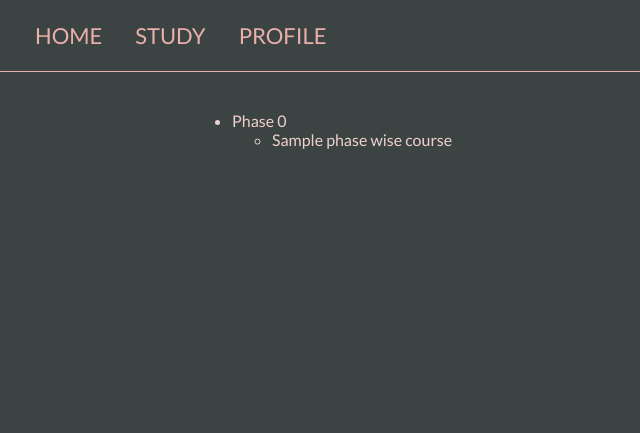
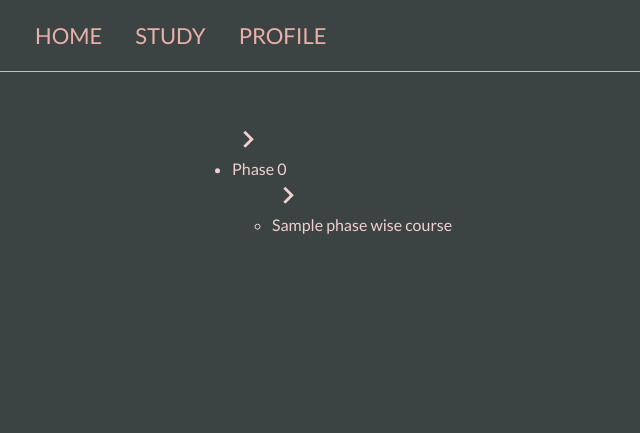
Before and after one commit to AyaCh21/Student-Hub-Website, a Symfony app: template templates/study.html.twig in a window 1280 px wide. Shown: the top 433 px of the page, without its empty margins (0-640 px from the left). Run offline with Twig, Linux system fonts and the light colour scheme; the template is opened without the code that fills it: most values are stand-ins (such as "Sample title", 1, 10 or a date in 2020); some libraries are stand-ins or nearby versions.

Commit message:
added icons to the study page

```diff
--- a/templates/study.html.twig
+++ b/templates/study.html.twig
@@ -19,9 +19,15 @@
     {% else %}
         <ul>
             {% for phase,courses in phaseWiseCourses %}
-                    <li>Phase {{ phase }}</li>
+                <svg class="phase-icon" xmlns="http://www.w3.org/2000/svg" height="34" fill="#efd0ce" viewBox="0 -960 960 960" width="34">
+                    <path d="M504-480 320-664l56-56 240 240-240 240-56-56 184-184Z"></path>
+                </svg>
+                <li>Phase {{ phase }}</li>
                 <ul>
                     {% for course in courses %}
+                        <svg class="phase-icon" xmlns="http://www.w3.org/2000/svg" height="34" fill="#efd0ce" viewBox="0 -960 960 960" width="34">
+                            <path d="M504-480 320-664l56-56 240 240-240 240-56-56 184-184Z"></path>
+                        </svg>
                         <li>{{ course.name }}</li>
                     {% endfor %}
                 </ul>
```
